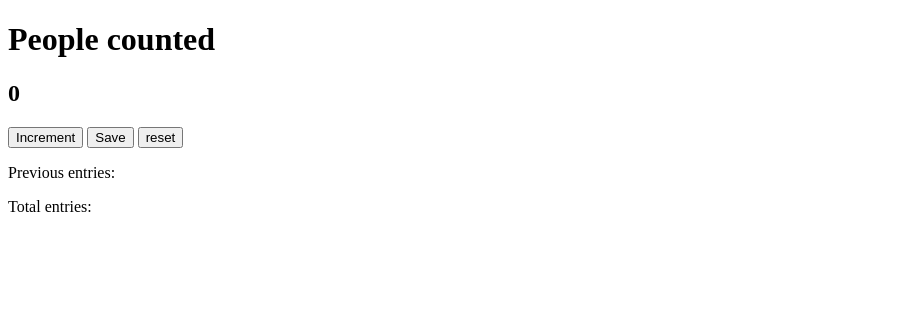
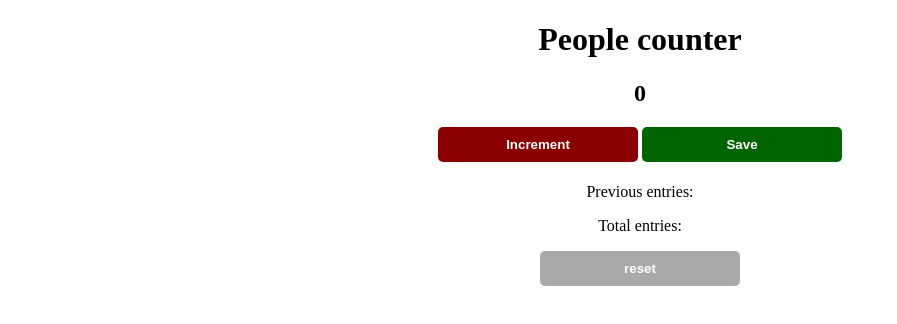
Before and after one commit to bibolcm/passanger-counter, a plain HTML site: page index.html in a window 1280 px wide. Shown: the whole page, without its empty margins (0-897 px from the left). Drawn offline with Linux system fonts and the light colour scheme.

Commit message:
style added

```diff
--- a/index.html
+++ b/index.html
@@ -1,23 +1,28 @@
 <!DOCTYPE html>
 <html lang="en">
+
 <head>
     <meta charset="UTF-8">
     <meta name="viewport" content="width=device-width, initial-scale=1.0">
     <title>Passenger counter</title>
 
+    <link rel="stylesheet" href="style.css">
+</head>
 
-</head>
 <body>
     <div>
-        <h1>People counted</h1>
+        <h1>People counter</h1>
         <h2 id="count-el">0</h2>
-        <button  onclick="increment()">Increment</button>
-        <button type="button" onclick="save()">Save</button>
-        <button type="button" onclick="reset()">reset</button>
+
+        <button id="increment-btn" type="button" onclick="increment()">Increment</button>
+        <button id="save-btn" type="button" onclick="save()">Save</button>
+
         <p>Previous entries: <span id="previous-entries"></span></p>
         <p>Total entries: <span id="total-entries"></span></p>
 
-        <script src="counter.js" ></script>
+        <button id="reset-btn" type="button" onclick="reset()">reset</button>
     </div>
+
+    <script src="counter.js"></script>
 </body>
 </html>
--- a/style.css
+++ b/style.css
@@ -0,0 +1,27 @@
+
+body{
+    text-align: center;
+}
+span {
+font-weight: bold;
+}
+button {
+    border: none;
+    padding-top: 10px;
+    padding-bottom: 10px;
+    color: white;
+    font-weight: bold;
+    width: 200px;
+    margin-bottom: 5px;
+    border-radius: 5px;
+}
+#increment-btn{
+    background-color: darkred ;
+}
+
+#save-btn{
+    background-color:darkgreen ;
+}
+#reset-btn{
+    background-color: darkgrey;
+}
```
